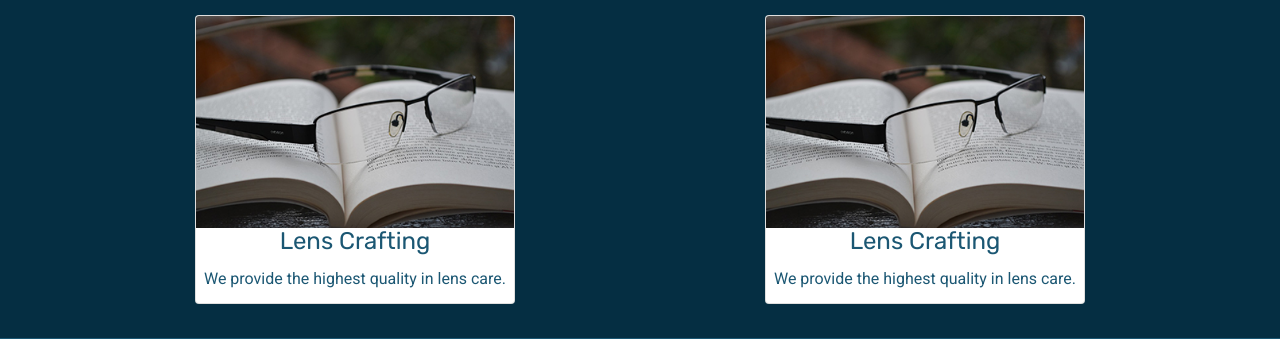
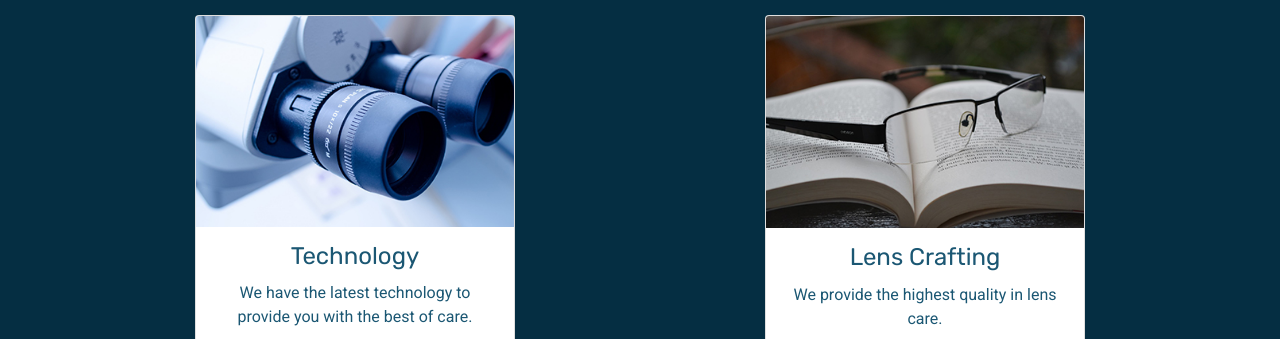
Before and after one commit to ikiru/lakeside, a website: page src/index.html in a window 1280 px wide. Shown: the part 613-952 px from the top of the page. Drawn offline with Linux system fonts and the light colour scheme.

Commit message:
added technology pic

```diff
--- a/src/index.html
+++ b/src/index.html
@@ -110,16 +110,16 @@
           <!-- Cards with images -->
           <div class="row">
             <div class="card">
-              <img class="card-img-top" src="img/glasses.jpg" alt="">
-              <div class="card-title">
-                <h4 class="card-title">Lens Crafting</h4>
-                <p class="card-text">We provide the highest quality in lens care.</p>
+              <img class="card-img-top" src="img/eyepeice.jpg" alt="">
+              <div class="card-title p-3">
+                <h4 class="card-title">Technology</h4>
+                <p class="card-text">We have the latest technology to provide you with the best of care.</p>
               </div>
             </div>
 
             <div class="card">
               <img class="card-img-top" src="img/glasses.jpg" alt="">
-              <div class="card-title">
+              <div class="card-title p-3">
                 <h4 class="card-title">Lens Crafting</h4>
                 <p class="card-text">We provide the highest quality in lens care.</p>
               </div>
```
Also changed, not shown: src/img/eyepeice.jpg (added).
